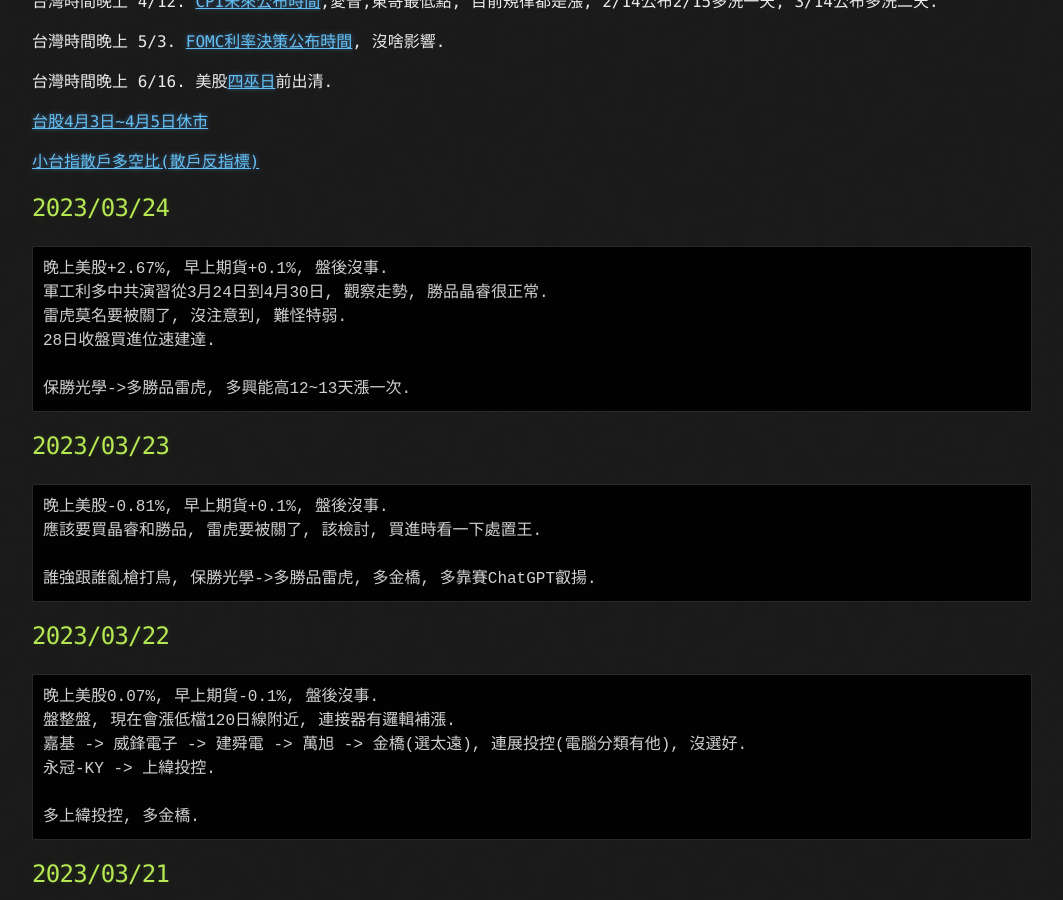
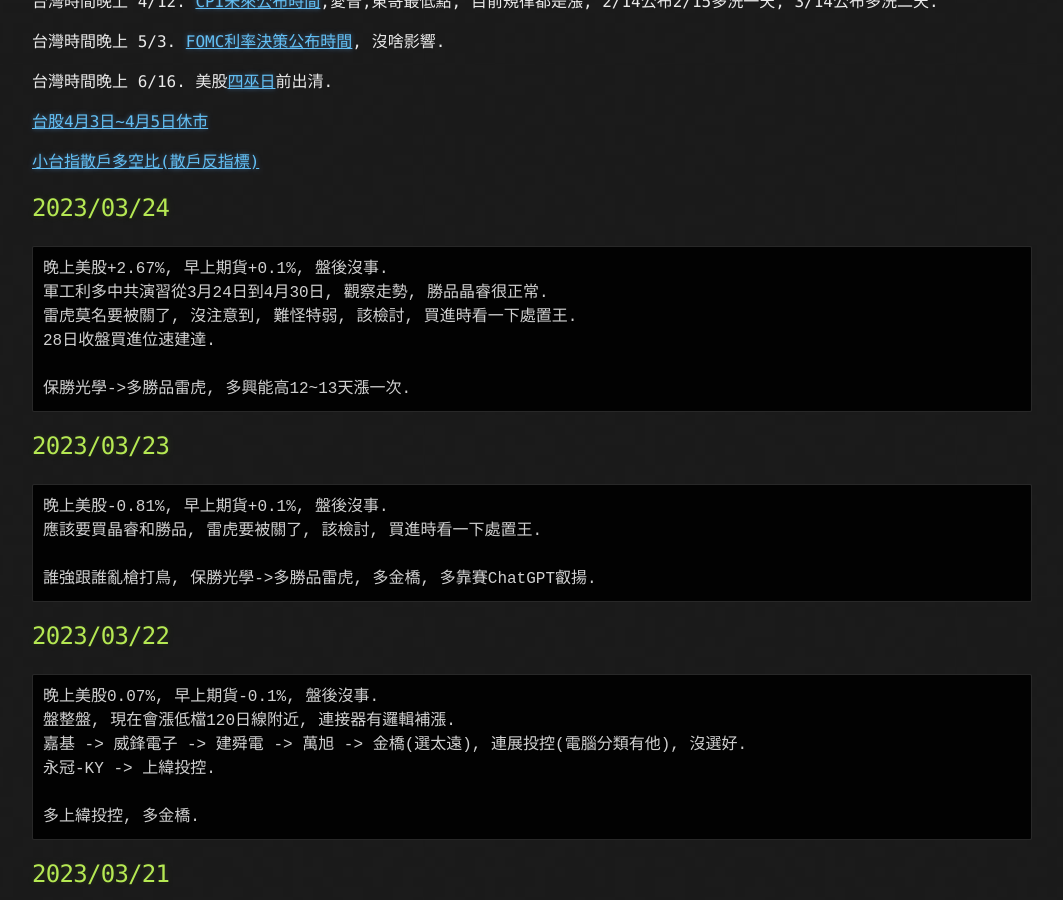
Before and after one commit to lepg5487/Stock_God, a Jekyll site: the page built from index.md, in a window 1280 px wide and 900 px high, scrolled down 468 px. Shown: the whole window, without its empty margins (108-1171 px from the left). Built offline with Jekyll 4.4.1, drawn with Linux system fonts in a browser that asks for light colours; our own code applies the rules of GitHub Pages for plain Markdown files.

Commit message:
Update index.md

````diff
--- a/index.md
+++ b/index.md
@@ -26,7 +26,7 @@
 ```
 晚上美股+2.67%, 早上期貨+0.1%, 盤後沒事.
 軍工利多中共演習從3月24日到4月30日, 觀察走勢, 勝品晶睿很正常.
-雷虎莫名要被關了, 沒注意到, 難怪特弱.
+雷虎莫名要被關了, 沒注意到, 難怪特弱, 該檢討, 買進時看一下處置王.
 28日收盤買進位速建達.
 
 保勝光學->多勝品雷虎, 多興能高12~13天漲一次.
````
